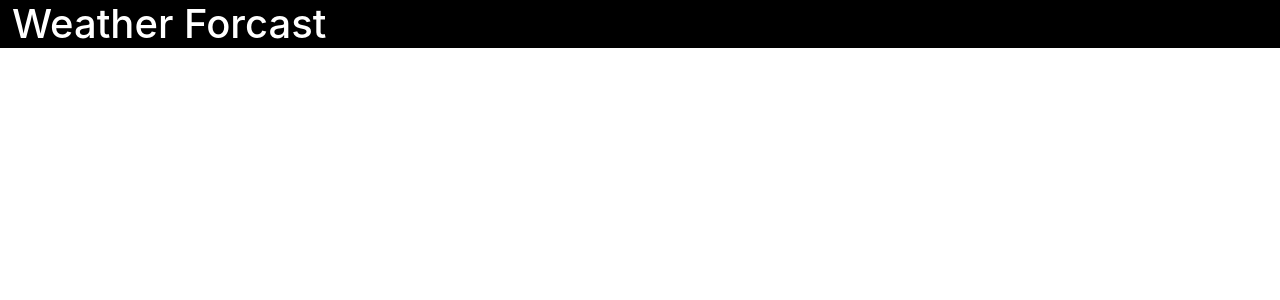
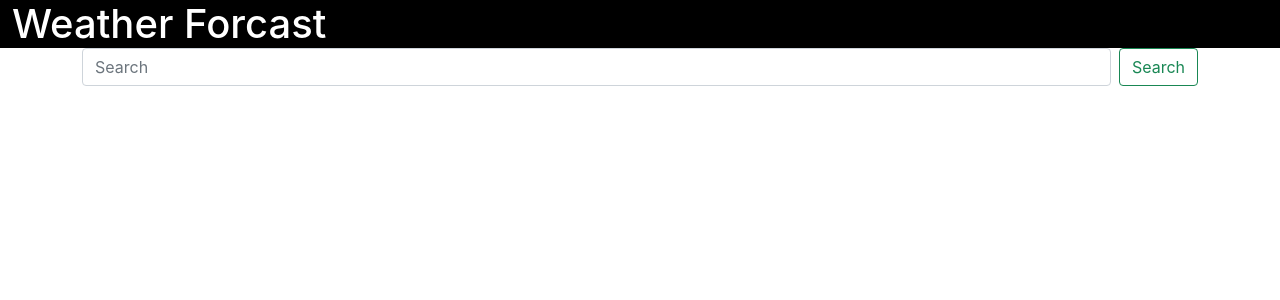
Before and after one commit to Moween/weather-app, a React (Create React App) app: page / in a window 1280 px wide. Shown: the top 300 px of the page. Built offline with nearby package versions, Linux system fonts and the light colour scheme.

Commit message:
Add class methods

```diff
--- a/src/components/Main.jsx
+++ b/src/components/Main.jsx
@@ -1,15 +1,38 @@
-import React, { Component } from 'react'
+import React, { Component } from "react";
+import Form from "./Form";
 
 class Main extends Component {
   constructor(props) {
     super(props);
-    this.state = {  };
+    this.state = {
+      search: "",
+      location: {}
+    };
   }
 
+  handleChange = ({ target: input}) => {
+    const { name, value } = input
+    this.setState({ [name]: value })
+  };
+
+  handleSubmit = (e) => {
+    e.preventDefault();
+    const location = {
+      city: this.state.search,
+    }
+    this.setState({ location });
+  };
+
   render() {
+    const { search } = this.state;
     return (
       <main className="container">
         <div>
+          <Form
+            search={search}
+            onSubmit={this.handleSubmit}
+            onChange={this.handleChange}
+          />
         </div>
       </main>
     );
```
